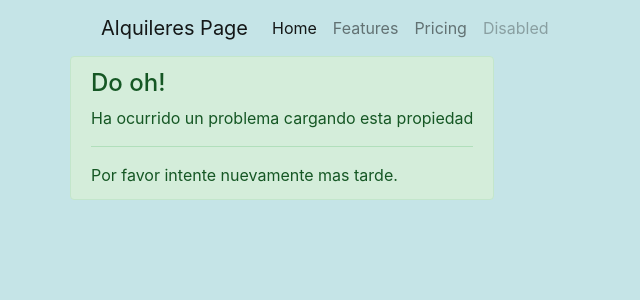
After one commit to CarlosAndresTambascia/Metodologia-de-Sistemas-3-UTN, a Python web app: template templates/alquileres/oneHouse.html in a window 1280 px wide. The commit adds this page. Shown: the top 300 px of the page, without its empty margins (0-640 px from the left). Run offline with Jinja, Linux system fonts and the light colour scheme; the template is opened without the code that fills it, so the values that code supplies are empty; some libraries are stand-ins or nearby versions.

Commit message:
Images werking fine

```diff
--- a/ProyectoFinal/settings.py
+++ b/ProyectoFinal/settings.py
@@ -121,6 +121,6 @@ USE_TZ = True
 
 STATIC_URL = '/static/'
 
-#MEDIA_ROOT = '/media'
+MEDIA_ROOT = 'ProyectoFinal/media/'
 
-#MEDIA_URL = 'http://127.0.0.1:8000/media/'
+MEDIA_URL = '/media/'
--- /dev/null
+++ b/templates/alquileres/oneHouse.html
@@ -0,0 +1,31 @@
+{% extends 'base/base.html' %}
+{% block title %} Alquileres
+{% endblock %}
+{% block content %}
+    <div class="row">
+        {% if propiedad %}
+            <div class="col-md-4">
+                <img class="card-img-top" src="''{{ propiedad.imagen.url }}'" alt=" imagen de la propiedad">
+            </div>
+            <div class="col-md-8">
+                <h1>{{ propiedad.titulo }}</h1>
+            </div>
+        {% else %}
+            <div class="alert alert-success" role="alert">
+                <h4 class="alert-heading">Do oh!</h4>
+                <p>Ha ocurrido un problema cargando esta propiedad</p>
+                <hr>
+                <p class="mb-0">Por favor intente nuevamente mas tarde.</p>
+            </div>
+        {% endif %}
+    </div>
+{% endblock %}
+{% block footer %}
+    </div>
+    <style>
+
+        .customMargin {
+            margin: 10px;
+        }
+    </style>
+{% endblock %}
--- a/templates/base/base.html
+++ b/templates/base/base.html
@@ -2,12 +2,37 @@
 <html lang="es">
 <head>
     <meta charset="UTF-8">
-<link rel="stylesheet" href="https://maxcdn.bootstrapcdn.com/bootstrap/4.0.0-beta.2/css/bootstrap.min.css" integrity="sha384-PsH8R72JQ3SOdhVi3uxftmaW6Vc51MKb0q5P2rRUpPvrszuE4W1povHYgTpBfshb" crossorigin="anonymous">
+    <link rel="stylesheet" href="https://maxcdn.bootstrapcdn.com/bootstrap/4.0.0-beta.2/css/bootstrap.min.css"
+          integrity="sha384-PsH8R72JQ3SOdhVi3uxftmaW6Vc51MKb0q5P2rRUpPvrszuE4W1povHYgTpBfshb" crossorigin="anonymous">
     <title>{% block title %} Title Base {% endblock %}</title>
 </head>
-<body>
+<body id="body">
 {% block header %}
-    <h4>Header Base</h4>
+    <div class="container">
+    <nav  class="navbar justify-content-center navbar-expand-lg navbar-light">
+        <a class="navbar-brand" href="/">Alquileres Page</a>
+        <button class="navbar-toggler" type="button" data-toggle="collapse" data-target="#navbarNav"
+                aria-controls="navbarNav" aria-expanded="false" aria-label="Toggle navigation">
+            <span class="navbar-toggler-icon"></span>
+        </button>
+        <div class="collapse navbar-collapse" id="navbarNav">
+            <ul class="navbar-nav">
+                <li class="nav-item active">
+                    <a class="nav-link" href="#">Home <span class="sr-only">(current)</span></a>
+                </li>
+                <li class="nav-item">
+                    <a class="nav-link" href="#">Features</a>
+                </li>
+                <li class="nav-item">
+                    <a class="nav-link" href="#">Pricing</a>
+                </li>
+                <li class="nav-item">
+                    <a class="nav-link disabled" href="#">Disabled</a>
+                </li>
+            </ul>
+        </div>
+    </nav>
+
 {% endblock %}
 
 {% block content %}
@@ -15,10 +40,23 @@
 {% endblock %}
 
 {% block footer %}
-    <h5>Footer base</h5>
+    <footer> Footer
+    </footer>
+    </div>
 {% endblock %}
-<script src="https://code.jquery.com/jquery-3.2.1.slim.min.js" integrity="sha384-KJ3o2DKtIkvYIK3UENzmM7KCkRr/rE9/Qpg6aAZGJwFDMVNA/GpGFF93hXpG5KkN" crossorigin="anonymous"></script>
-<script src="https://cdnjs.cloudflare.com/ajax/libs/popper.js/1.12.3/umd/popper.min.js" integrity="sha384-vFJXuSJphROIrBnz7yo7oB41mKfc8JzQZiCq4NCceLEaO4IHwicKwpJf9c9IpFgh" crossorigin="anonymous"></script>
-<script src="https://maxcdn.bootstrapcdn.com/bootstrap/4.0.0-beta.2/js/bootstrap.min.js" integrity="sha384-alpBpkh1PFOepccYVYDB4do5UnbKysX5WZXm3XxPqe5iKTfUKjNkCk9SaVuEZflJ" crossorigin="anonymous"></script>
+<script src="https://code.jquery.com/jquery-3.2.1.slim.min.js"
+        integrity="sha384-KJ3o2DKtIkvYIK3UENzmM7KCkRr/rE9/Qpg6aAZGJwFDMVNA/GpGFF93hXpG5KkN"
+        crossorigin="anonymous"></script>
+<script src="https://cdnjs.cloudflare.com/ajax/libs/popper.js/1.12.3/umd/popper.min.js"
+        integrity="sha384-vFJXuSJphROIrBnz7yo7oB41mKfc8JzQZiCq4NCceLEaO4IHwicKwpJf9c9IpFgh"
+        crossorigin="anonymous"></script>
+<script src="https://maxcdn.bootstrapcdn.com/bootstrap/4.0.0-beta.2/js/bootstrap.min.js"
+        integrity="sha384-alpBpkh1PFOepccYVYDB4do5UnbKysX5WZXm3XxPqe5iKTfUKjNkCk9SaVuEZflJ"
+        crossorigin="anonymous"></script>
+<style>
+#body{
+    background-color: #c1e3e6ee;
+}
+</style>
 </body>
 </html>
```
Also changed, not shown: ProyectoFinal/urls.py (+6 -1 lines), alquileres/models.py (+10 -0 lines), templates/alquileres/index.html (+8 -38 lines), ProyectoFinal/media/image/Fotos-De-Casas-Fachadas-Modernas-De-Casas-De-Dos-Pisos-Construye-Hogar.jpg (renamed from image/Fotos-De-Casas-Fachadas-Modernas-De-Casas-De-Dos-Pisos-Construye-Hogar.jpg), ProyectoFinal/media/image/sonar-casa.jpg (renamed from media/sonar-casa.jpg), alquileres/migrations/0006_auto_20171117_1949.py (added), alquileres/views.py (line endings or trailing spaces), db.sqlite3, media/Fotos-De-Casas-Fachadas-Modernas-De-Casas-De-Dos-Pisos-Construye-Hogar.jpg (deleted), media/sonar-casa_ykf3oCz.jpg (deleted).
